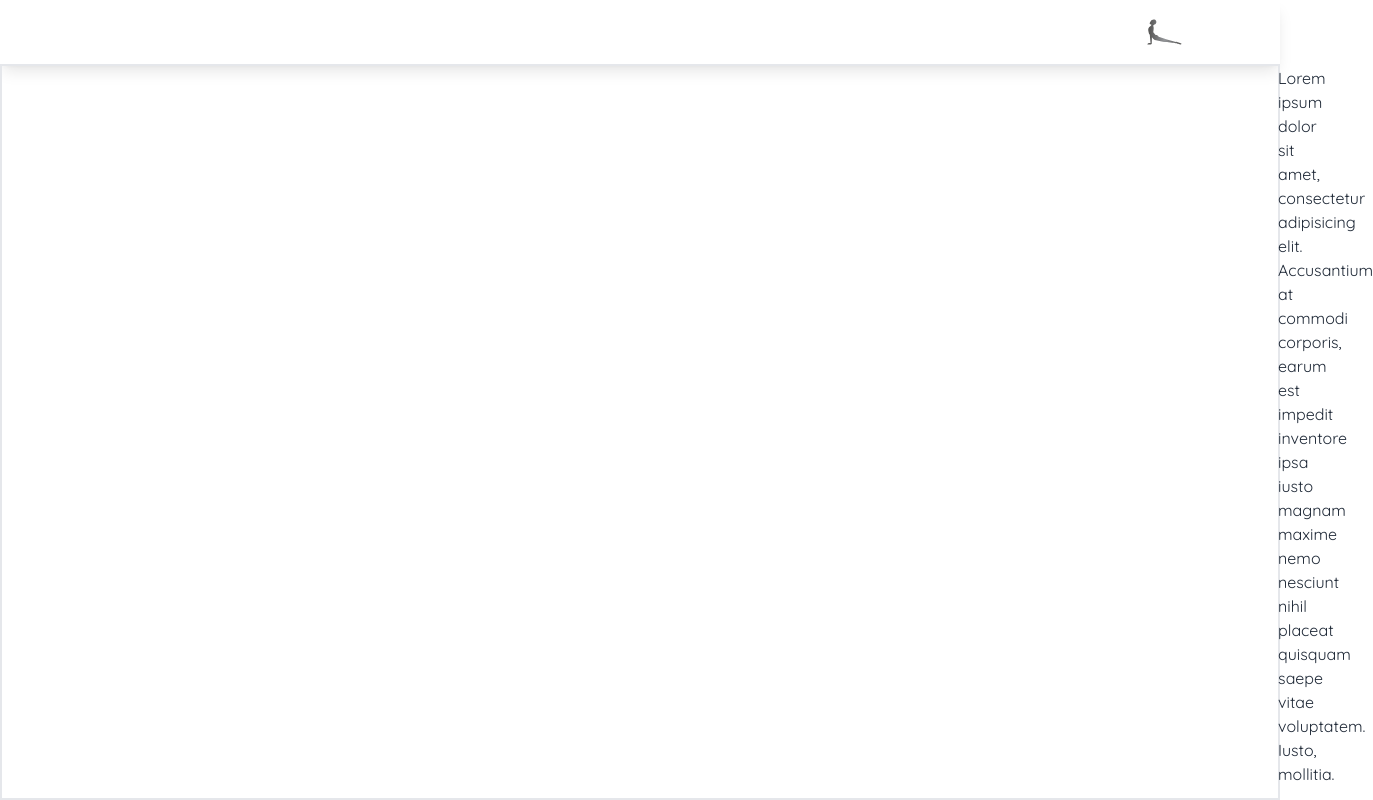
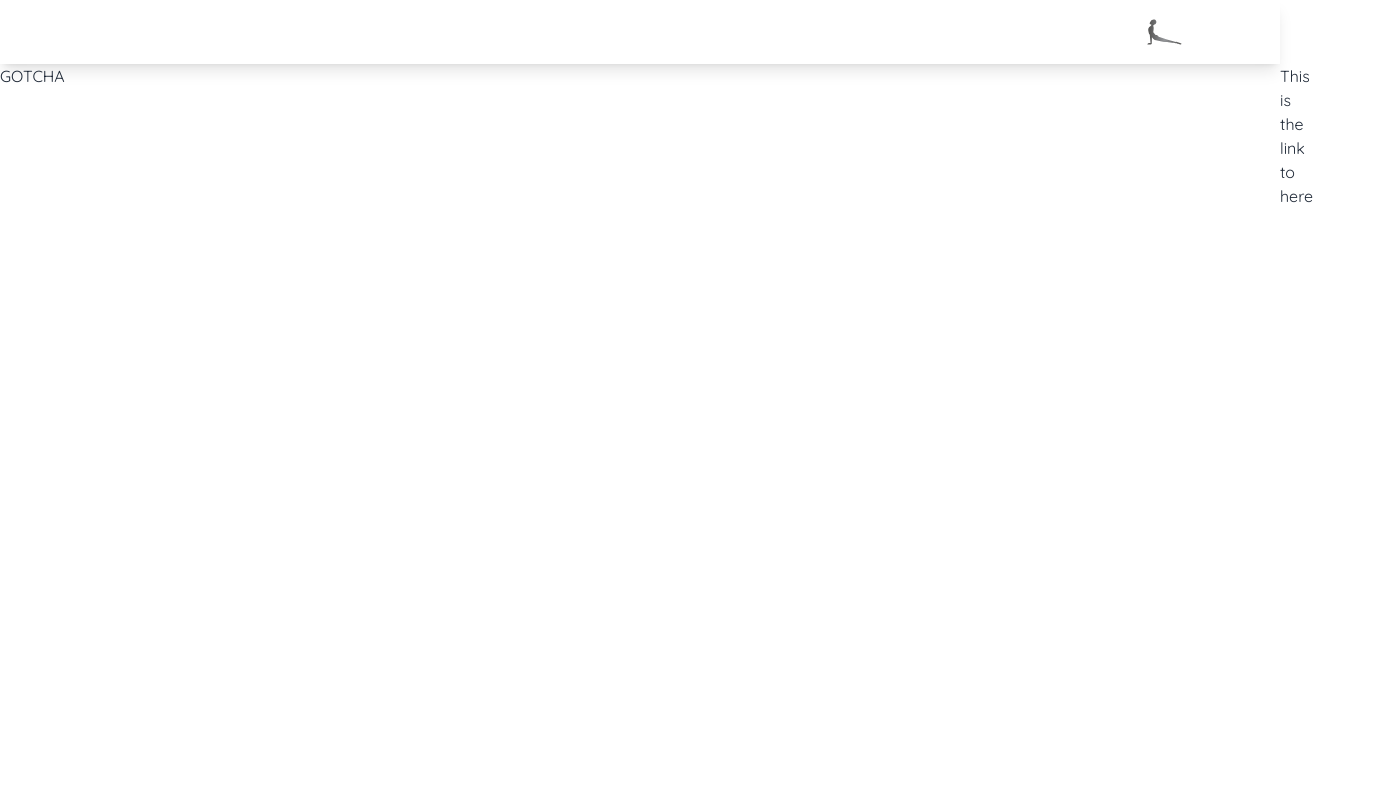
Before and after one commit to georgephilippas-ber/mobx-tailwindcss-apollographql, a React (Create React App) app: page / in a window 1280 px wide. Shown: the whole page, 1373 px wide, since content can reach past the window. Built offline with nearby package versions, Linux system fonts and the light colour scheme.

Commit message:
Initial commit

```diff
--- a/package.json
+++ b/package.json
@@ -19,6 +19,7 @@
     "mobx-react-lite": "^3.4.0",
     "react": "^18.2.0",
     "react-dom": "^18.2.0",
+    "react-router-dom": "^6.3.0",
     "react-scripts": "5.0.1",
     "typescript": "^4.7.4",
     "url-join": "^5.0.0",
--- a/src/components/navigation/navigation.css
+++ b/src/components/navigation/navigation.css
@@ -6,5 +6,5 @@
     right: 0;
     bottom: 0;
 
-    transition: width ease-in-out 400ms;
+    transition: width ease-in-out 1400ms;
 }
--- a/src/components/navigation/navigation.tsx
+++ b/src/components/navigation/navigation.tsx
@@ -1,46 +1,55 @@
 import "./navigation.css";
 
 import {Logo} from "../../assets/assets";
+import {MouseEventHandler, ReactNode, useState} from "react";
+import {BrowserRouter, Link, Route, Routes} from "react-router-dom";
 
-import {makeAutoObservable} from "mobx";
-import {useState} from "react";
-
-class Navigation
+export function NavigationBar(props: { onClick?: MouseEventHandler<HTMLDivElement> })
 {
-    constructor()
-    {
-        makeAutoObservable(this);
-    }
+    return (
+        <div onClick={props.onClick}
+             className="navbar bg-base-100 shadow-lg flex flex-row justify-end">
+            <Logo width={"8em"} variant={"color"}/>
+        </div>
+    )
 }
 
-export function NavigationBar()
+export function Feature(props: { children?: ReactNode })
+{
+    return (
+        <div className={"w-full h-full relative"}>
+            {props.children}
+        </div>
+    )
+}
+
+export function MainScreen(props: { children?: ReactNode })
 {
     let [drawerDisplay, setDrawerDisplay] = useState<boolean>(false);
 
     return (
         <div className={"flex flex-col w-screen h-screen"}>
-            <div onClick={event => setDrawerDisplay(!drawerDisplay)}
-                 className="navbar bg-base-100 shadow-lg flex flex-row justify-end">
-                <button onClick={event => setDrawerDisplay(!drawerDisplay)}>
-                    <Logo width={"8em"} variant={"color"}/></button>
-            </div>
-            <div className={"w-full h-full border-2 relative"}>
-                <MainDrawer display={drawerDisplay}/>
-            </div>
+            <NavigationBar onClick={event => setDrawerDisplay(!drawerDisplay)}/>
+            <Feature>
+                <Drawer display={drawerDisplay}/>
+
+                {/* Router?  */}
+                <Routes>
+                    <Route path={"/"} element={<div>GOTCHA</div>}/>
+                </Routes>
+            </Feature>
         </div>
     )
 }
 
-export function MainDrawer(props: { display?: boolean })
+export function Drawer(props: { display?: boolean; onClick?: MouseEventHandler<HTMLDivElement> })
 {
 
-    let displayClass = props.display ? "w-60" : "w-0";
+    let displayClass = props.display ? "w-2" : "w-0";
 
     return (
-        <div className={["drawer-class h-full", displayClass].join(" ")}>
-            Lorem ipsum dolor sit amet, consectetur adipisicing elit. Accusantium at commodi corporis, earum est impedit
-            inventore ipsa iusto magnam maxime nemo nesciunt nihil placeat quisquam saepe vitae voluptatem. Iusto,
-            mollitia.
+        <div onClick={props.onClick} className={["drawer-class h-full shadow-lg ", displayClass].join(" ")}>
+            <Link to={"/"}>This is the link to here</Link>
         </div>
     )
 }
--- a/src/index.tsx
+++ b/src/index.tsx
@@ -6,7 +6,8 @@ import './index.css';
 import reportWebVitals from './reportWebVitals';
 
 import {LoginComponent, Protected, Unprotected} from "./components/authentication/login";
-import {MainDrawer, NavigationBar} from "./components/navigation/navigation";
+import {Drawer, MainScreen} from "./components/navigation/navigation";
+import {BrowserRouter} from "react-router-dom";
 
 const root = ReactDOM.createRoot(
     document.getElementById('root') as HTMLElement
@@ -16,13 +17,14 @@ let Main = () =>
 {
     return (
         <>
-            <NavigationBar/>
+            <MainScreen/>
         </>
     )
 }
 
 root.render(
     <React.StrictMode>
+        <BrowserRouter>
             {/*<Unprotected>*/}
             {/*    <LoginComponent/>*/}
             {/*</Unprotected>*/}
@@ -30,6 +32,7 @@ root.render(
             {/*    <Main/>*/}
             {/*</Protected>*/}
             <Main/>
+        </BrowserRouter>
     </React.StrictMode>
 );
 
```
Lines whose indentation alone changed are shown as unchanged.
